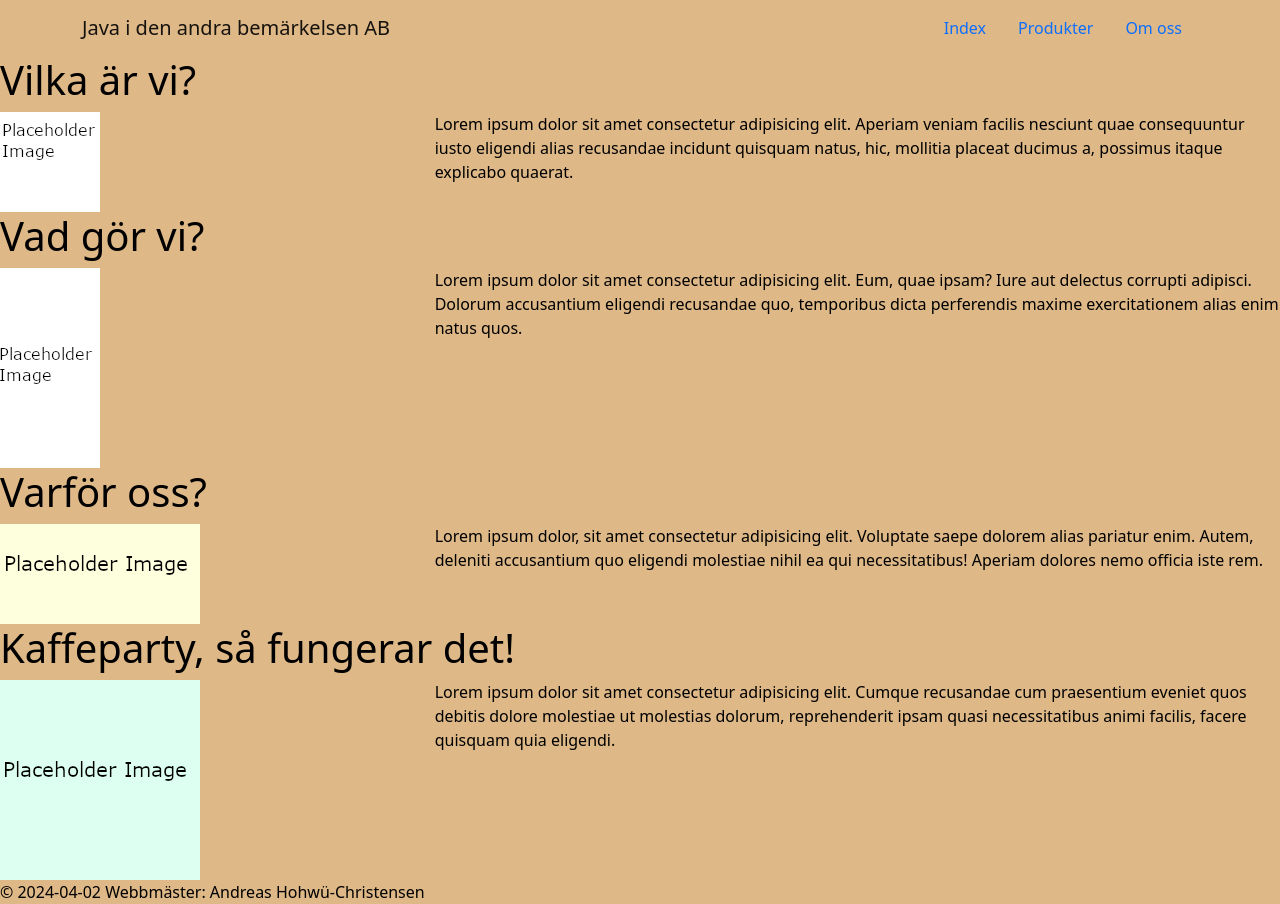
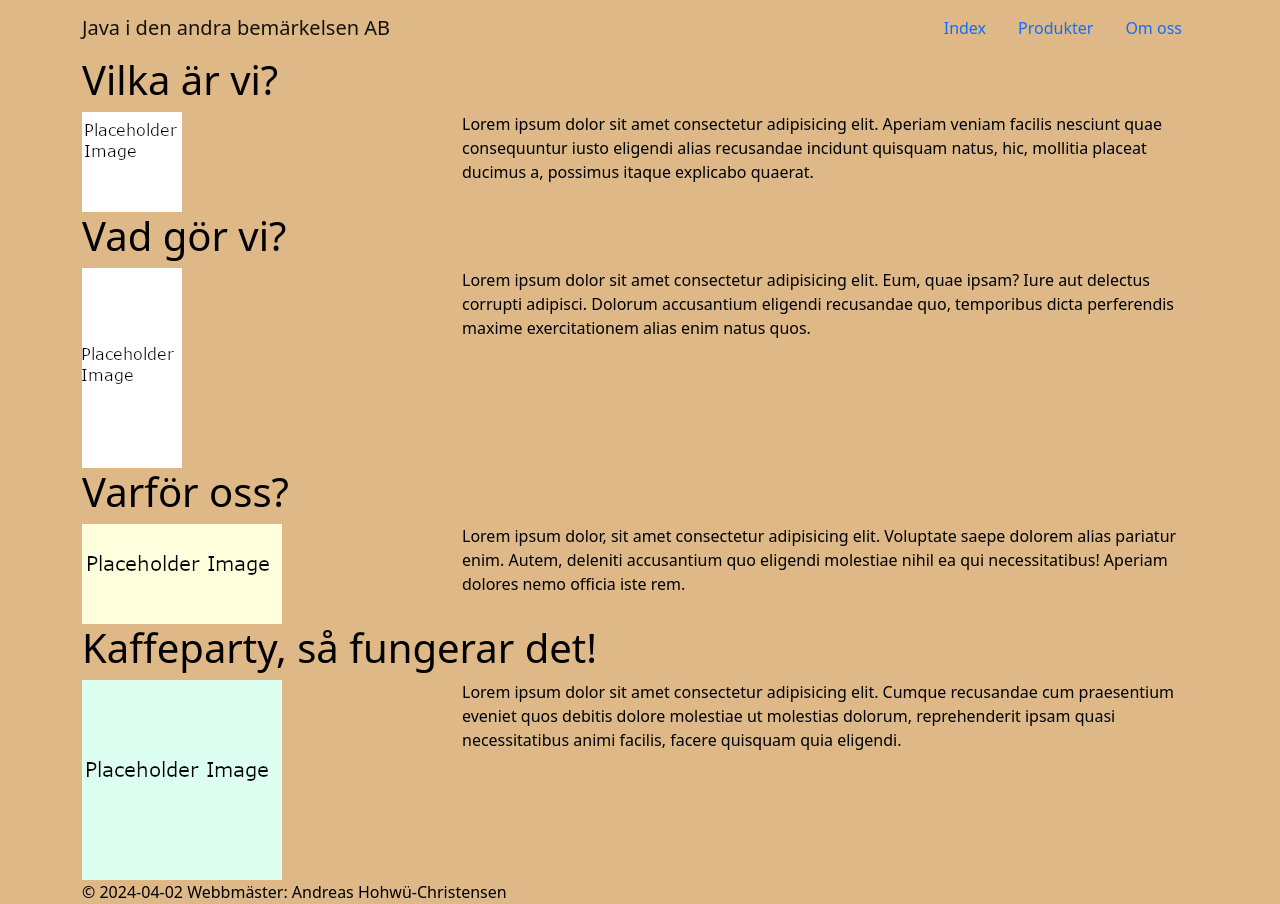
Before and after one commit to AndreasHC/DotnetExercise8, a plain HTML site: page index.html in a window 1280 px wide. Drawn offline with nearby package versions, Linux system fonts and the light colour scheme.

Commit message:
More containers where they are clearly needed

```diff
--- a/index.html
+++ b/index.html
@@ -30,13 +30,15 @@
             </div>
         </nav>
     </header>
+    <main class="container" role="main">
         <div class="row">
             <h1>Vilka är vi?</h1>
             <div class="col-12 col-sm-4">
                 <img src="Placeholder 1.png">
             </div>
             <div class="col">
-            Lorem ipsum dolor sit amet consectetur adipisicing elit. Aperiam veniam facilis nesciunt quae consequuntur
+                Lorem ipsum dolor sit amet consectetur adipisicing elit. Aperiam veniam facilis nesciunt quae
+                consequuntur
                 iusto
                 eligendi alias recusandae incidunt quisquam natus, hic, mollitia placeat ducimus a, possimus itaque
                 explicabo
@@ -51,7 +53,8 @@
             <div class="col">
                 Lorem ipsum dolor sit amet consectetur adipisicing elit. Eum, quae ipsam? Iure aut delectus corrupti
                 adipisci.
-            Dolorum accusantium eligendi recusandae quo, temporibus dicta perferendis maxime exercitationem alias enim
+                Dolorum accusantium eligendi recusandae quo, temporibus dicta perferendis maxime exercitationem alias
+                enim
                 natus quos.
             </div>
         </div>
@@ -63,7 +66,8 @@
             <div class="col">
                 Lorem ipsum dolor, sit amet consectetur adipisicing elit. Voluptate saepe dolorem alias pariatur enim.
                 Autem,
-            deleniti accusantium quo eligendi molestiae nihil ea qui necessitatibus! Aperiam dolores nemo officia iste
+                deleniti accusantium quo eligendi molestiae nihil ea qui necessitatibus! Aperiam dolores nemo officia
+                iste
                 rem.
             </div>
         </div>
@@ -80,8 +84,11 @@
                 quia eligendi.
             </div>
         </div>
+    </main>
     <footer>
+        <div class=container>
             &copy; 2024-04-02 Webbmäster: Andreas Hohwü-Christensen
+        </div>
     </footer>
 </body>
 
```
Also changed, not shown: om_oss.html (+3 -1 lines), produkter.html (+3 -1 lines). Lines whose indentation alone changed are shown as unchanged.
